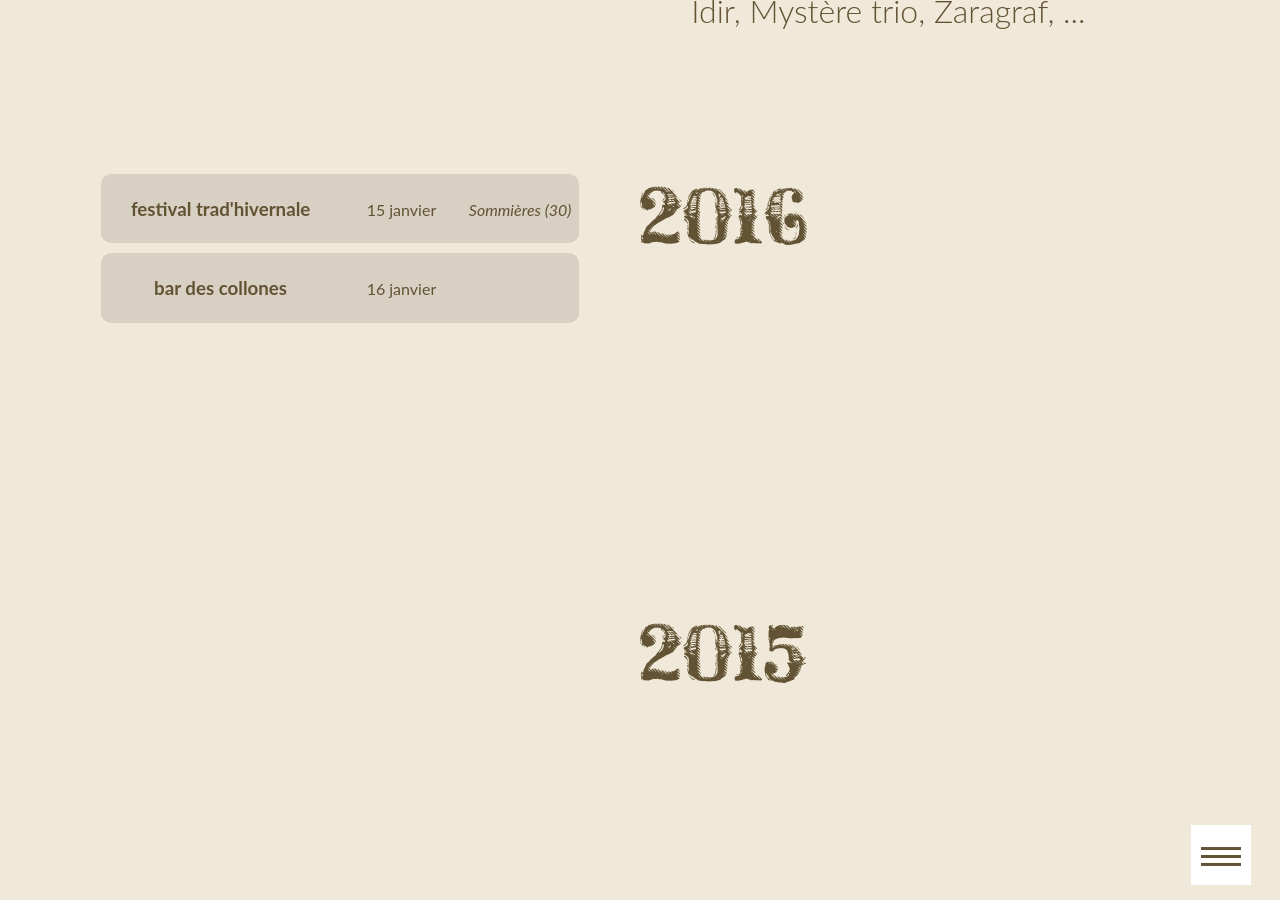
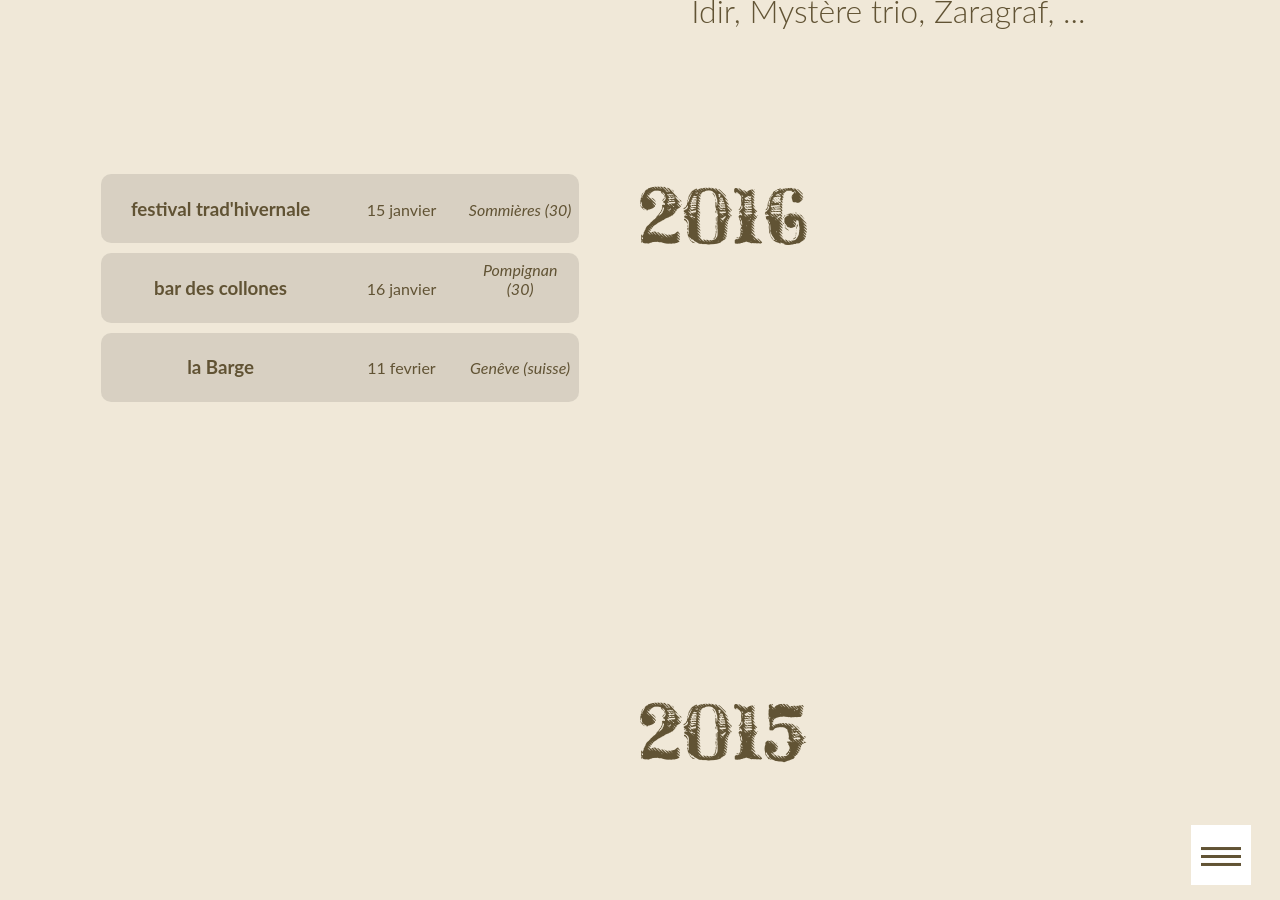
Before and after one commit to ftmftrs/ftmftrs.github.io, a Jekyll site: the page built from concert/index.html, in a window 1280 px wide and 900 px high, scrolled down 724 px. Built offline with Jekyll 4.4.1, drawn with Linux system fonts in a browser that asks for light colours; Markdown is read by kramdown in place of the engine named in the settings; comment, search, counter and statistics services are not loaded.

Commit message:
Update concerts2016.yml

```diff
--- a/_data/concerts2016.yml
+++ b/_data/concerts2016.yml
@@ -4,4 +4,8 @@
 
 - title: bar des collones
   date: 16 janvier
-  adddress: Pompignan (30)
+  address: Pompignan (30)
+
+- title: la Barge
+  date: 11 fevrier
+  address: Genêve (suisse)
```
